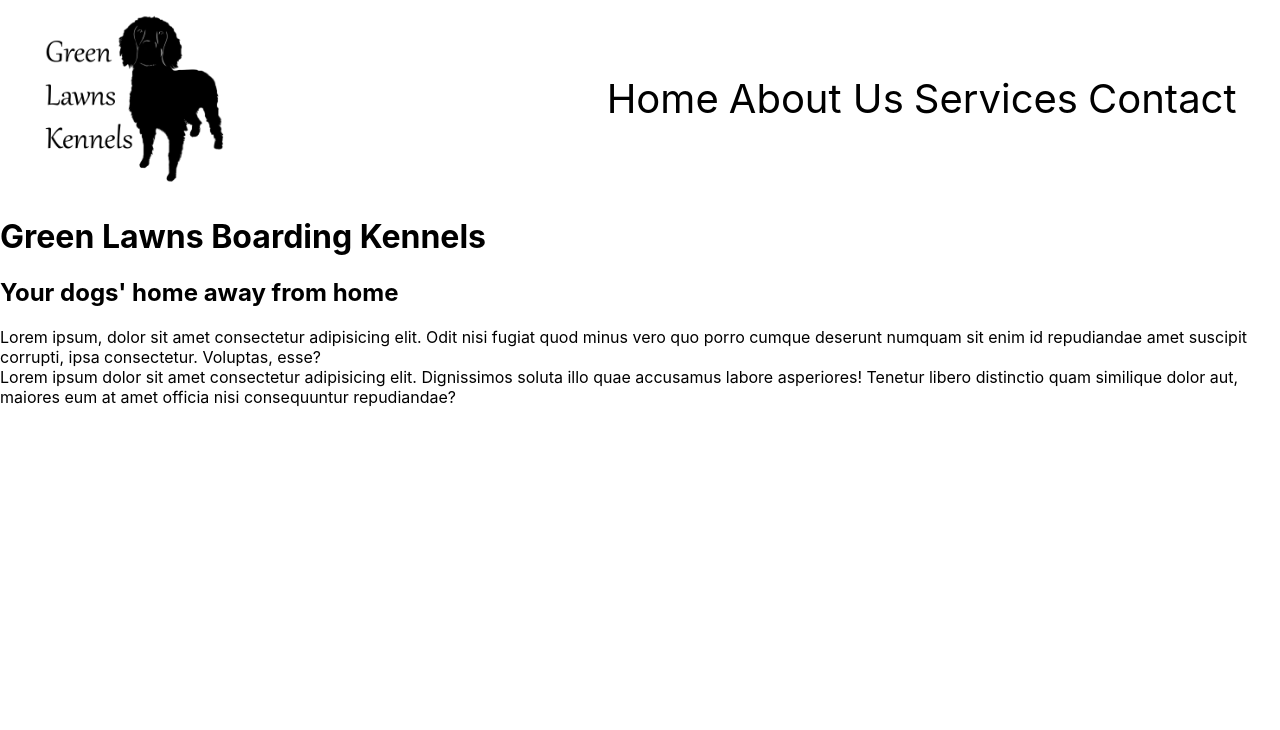
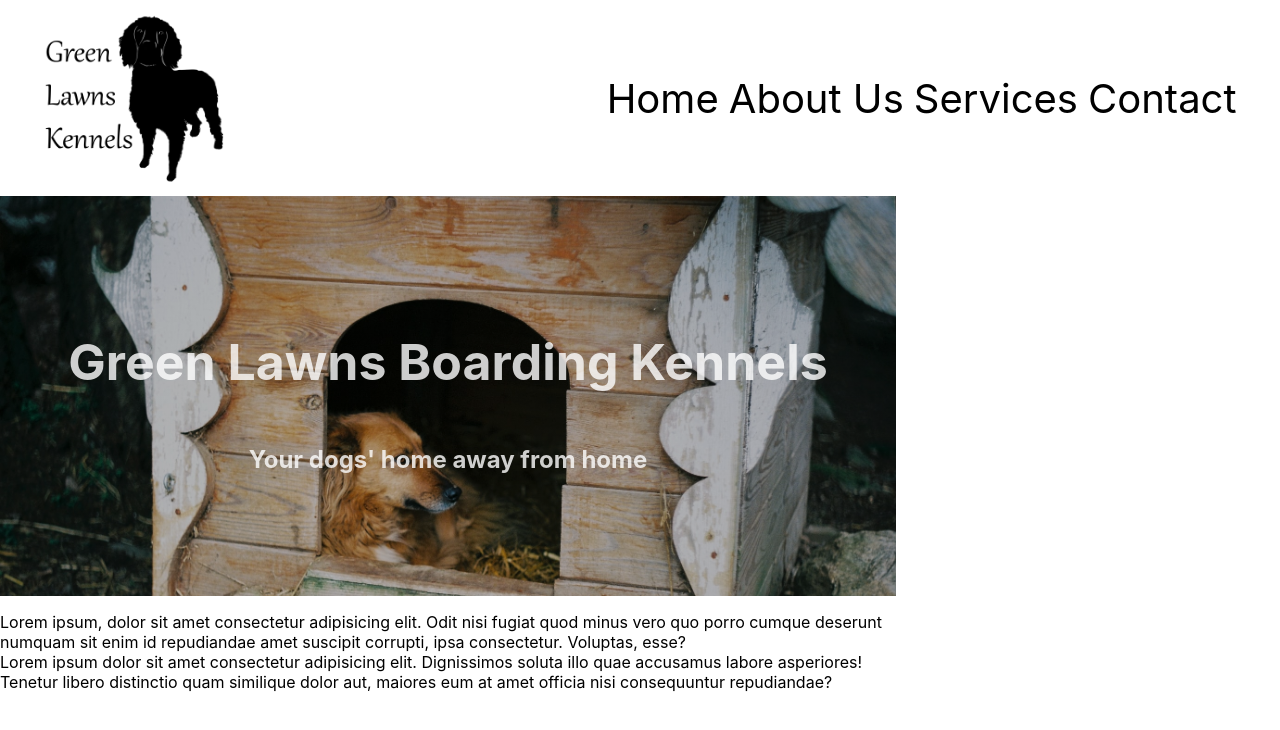
Before and after one commit to Velocima/green-lawns, a React (Create React App) app: page / in a window 1280 px wide. Shown: the top 730 px of the page. Built offline with nearby package versions, Linux system fonts and the light colour scheme.

Commit message:
styling added to landing banner

```diff
--- a/src/css/landing.css
+++ b/src/css/landing.css
@@ -0,0 +1,23 @@
+.landing-container {
+  width: 70%;
+  display: flex;
+  flex-direction: column;
+  justify-content: center;
+  align-items: center; }
+  .landing-container .banner {
+    width: 100%;
+    height: 50vh;
+    display: flex;
+    flex-direction: column;
+    justify-content: center;
+    align-items: center;
+    background: linear-gradient(rgba(0, 0, 0, 0.3), rgba(0, 0, 0, 0.3)), url(../images/banner-placeholder.jpg);
+    background-position: fixed;
+    background-repeat: no-repeat;
+    background-size: cover; }
+    .landing-container .banner h1,
+    .landing-container .banner h2 {
+      color: white;
+      opacity: 0.8; }
+    .landing-container .banner h1 {
+      font-size: 50px; }
--- a/src/scss/landing.scss
+++ b/src/scss/landing.scss
@@ -0,0 +1,28 @@
+.landing-container {
+	width: 70%;
+	display: flex;
+	flex-direction: column;
+	justify-content: center;
+	align-items: center;
+	.banner {
+		width: 100%;
+		height: 50vh;
+		display: flex;
+		flex-direction: column;
+		justify-content: center;
+		align-items: center;
+		background: linear-gradient(rgba(0, 0, 0, 0.3), rgba(0, 0, 0, 0.3)),
+			url(../images/banner-placeholder.jpg);
+		background-position: fixed;
+		background-repeat: no-repeat;
+		background-size: cover;
+		h1,
+		h2 {
+			color: white;
+			opacity: 0.8;
+		}
+		h1 {
+			font-size: 50px;
+		}
+	}
+}
```
